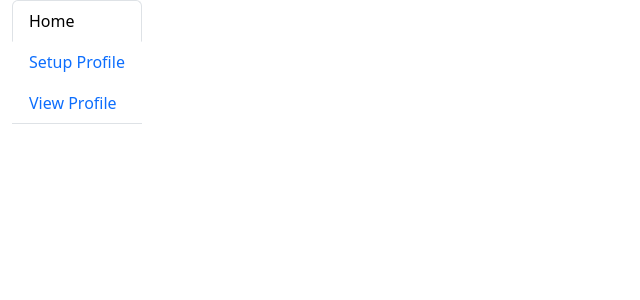
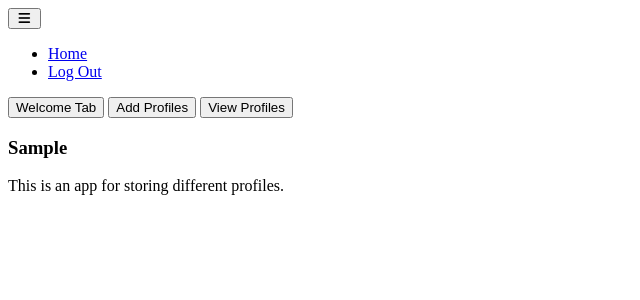
Before and after one commit to RonaldMasibo/Apps-using-Python-with-Django, a Django app: template Profile App/ProfileProject/templates/home.html in a window 1280 px wide. Shown: the top 300 px of the page, without its empty margins (0-640 px from the left). Run offline with Django 3.2, Linux system fonts and the light colour scheme; the template is opened without the code that fills it: most values are stand-ins (such as "Sample title", 1, 10 or a date in 2020); some libraries are stand-ins or nearby versions.

Commit message:
Application for setting up your profile

```diff
--- a/Profile App/ProfileProject/ProfileApp/forms.py
+++ b/Profile App/ProfileProject/ProfileApp/forms.py
@@ -4,7 +4,6 @@ from django import forms
 
 from django.contrib.auth.models import User
 from django.contrib.auth.forms import UserCreationForm
-
 
 class UserRegistrationForm(UserCreationForm):
     first_name = forms.CharField(max_length=30)
--- a/Profile App/ProfileProject/ProfileApp/urls.py
+++ b/Profile App/ProfileProject/ProfileApp/urls.py
@@ -8,6 +8,7 @@ urlpatterns = [
     path('', views.base, name='base'),
     path('register/', views.register, name='register'),
     path('login/', views.doLogin, name='login'),
+    path('logout/', views.doLogout, name='logout'),
     path('main/', views.main, name='main'),
     #path('profile/', views.profile, name='profile'),
 ]
--- a/Profile App/ProfileProject/templates/home.html
+++ b/Profile App/ProfileProject/templates/home.html
@@ -1,43 +1,62 @@
 
 
+{% load static %}
 <!DOCTYPE html>
 <html lang="en">
 <head>
     <meta charset="UTF-8">
     <meta name="viewport" content="width=device-width, initial-scale=1.0">
 
-    <!-- Importing Bootstrap5 -->
-    <link href="https://cdn.jsdelivr.net/npm/bootstrap@5.3.3/dist/css/bootstrap.min.css" rel="stylesheet">
-    <script src="https://cdn.jsdelivr.net/npm/bootstrap@5.3.3/dist/js/bootstrap.bundle.min.js"></script>
+    <!-- CSS file -->
+    <link rel="stylesheet" type="text/css" href="{% static 'css/home.css' %}">
 
-    <title>Home Page</title>
+    <!-- Importing CloudFlare Icons -->
+    <link rel="stylesheet" href="https://cdnjs.cloudflare.com/ajax/libs/font-awesome/7.0.1/css/all.min.css" integrity="sha512-2SwdPD6INVrV/lHTZb02noKhrnDdJK9/kg2XD1r9uGqPo1cUbujc+IYdlYdEErWNu69gVcYgdxlmVmzTWnetw==" crossorigin="anonymous" referrerpolicy="no-referrer" />
+
+    <title>Home</title>
 </head>
 <body>
-    <div class="container-fluid" style="display: flex; flex-direction: column;">
-        <div class="topSide"></div>
-        <div class="bottomSide" style="display: flex;">
-            <div class="leftSide">
-                <ul class="nav nav-tabs flex-column" role="tablist">
-                    <li class="nav-item">
-                        <a href="#home" class="nav-link active" data-bs-toggle="tab">Home</a>
-                    </li>
-                    <li class="nav-item">
-                        <a href="#ProfileSetup" class="nav-link" data-bs-toggle="tab">Setup Profile</a>
-                    </li>
-                    <li class="nav-item">
-                        <a href="#ViewProfile" class="nav-link" data-bs-toggle="tab">View Profile</a>
-                    </li>
-                </ul>
+
+    <div class="container">
+        <nav>
+            <div class="header">
+                <button class="toggleBtn">
+                    <!-- Bars icon that will be used when checking responsiveness of screen i.e using screens of different sizes -->
+                    <i class="fas fa-bars"></i>
+                </button>
             </div>
-            <div class="rightSide">
-                <div class="tab-content">
-                    <div class="container tab-pane fade" id="home">
-                        <br>
-                        <h4>Home</h4>
-                    </div>
-                </div>
-            </div>
+
+            <!-- Navigation Links -->
+            <ul class="links">
+                <li>
+                    <a href="#">Home</a>
+                </li>
+                <li>
+                    <a href="{% url 'logout' %}">Log Out</a>
+                </li>
+            </ul>
+        </nav>
+    </div>
+
+    <div class="content">
+
+        <!-- Tab Links -->
+        <div class="tab">
+            <button class="tablinks" onclick="openTab(event, 'Tab1')" id="defaultTab">Welcome Tab</button>
+            <button class="tablinks" onclick="openTab(event, 'Tab2')">Add Profiles</button>
+            <button class="tablinks" onclick="openTab(event, 'Tab3')">View Profiles</button>
         </div>
+
+        <!-- Tab Content -->
+        <div class="tabcontent" id="Tab1">
+            <h3>{{welcoming_mess}}</h3>
+            <p>This is an app for storing different profiles.</p>
+        </div>
+        <div class="tabcontent" id="Tab2"></div>
+        <div class="tabcontent" id="Tab3"></div>
     </div>
+
+    <!-- JavaScript -->
+    <script></script>
 </body>
 </html>
```
Also changed, not shown: Profile App/ProfileProject/ProfileApp/models.py (+11 -0 lines), Profile App/ProfileProject/ProfileApp/views.py (+10 -1 lines), Profile App/ProfileProject/static/css/home.css (added).
